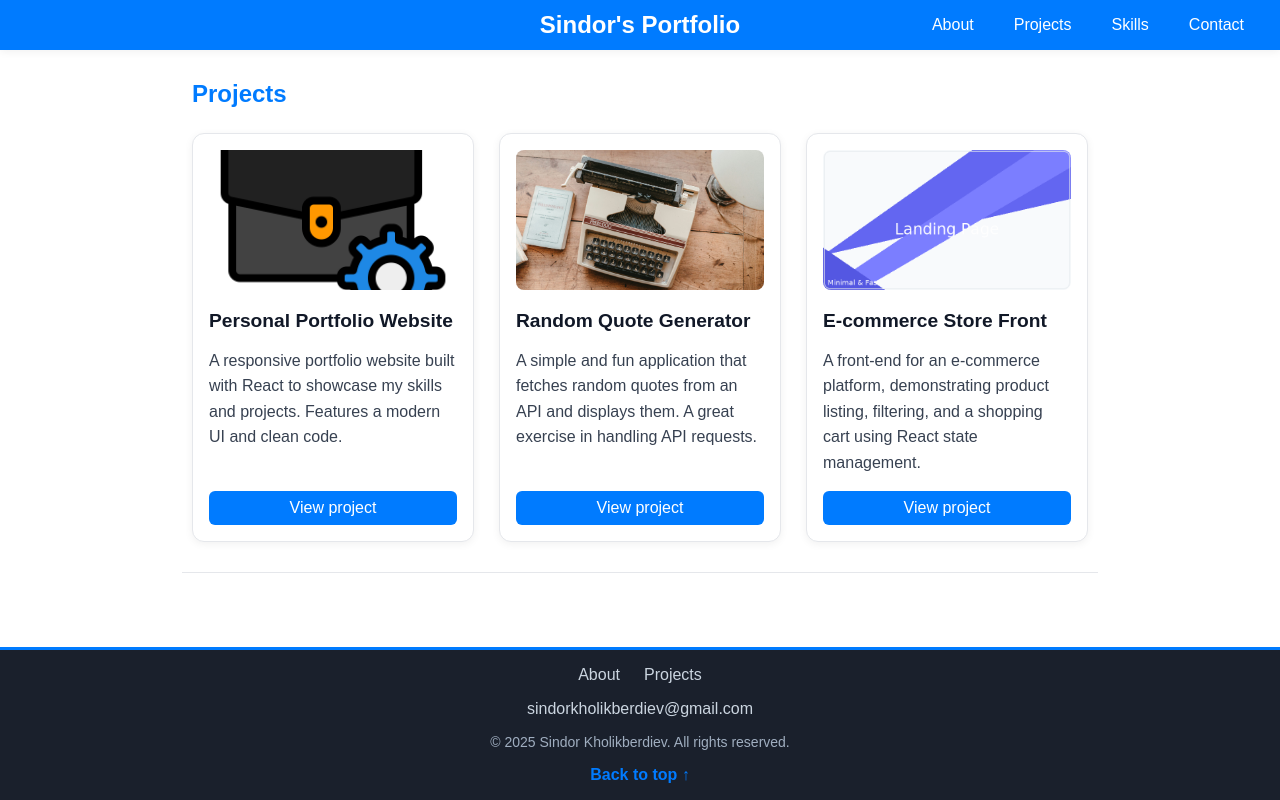
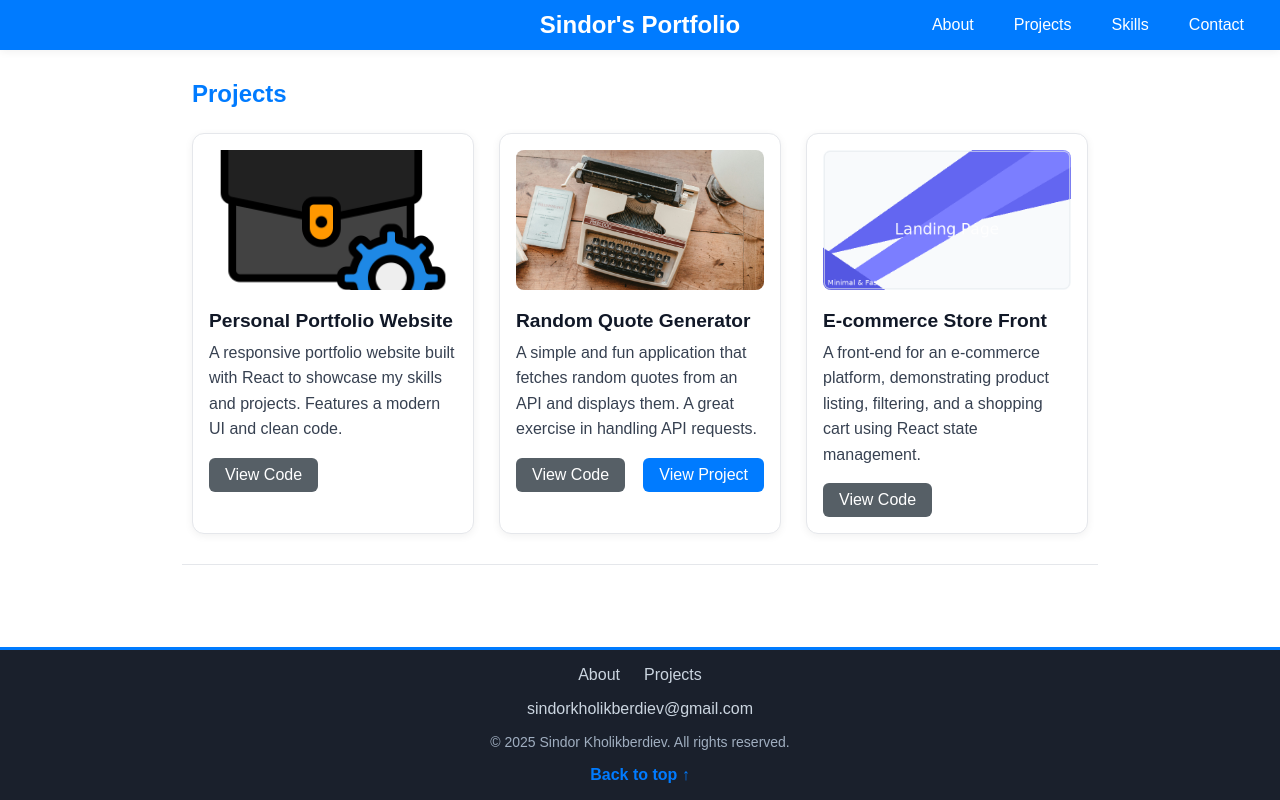
Before and after one commit to SindorKholikberdiev/Portfolio, a React (Vite) app: page /Portfolio/projects in a window 1280 px wide. Built offline with nearby package versions, Linux system fonts and the light colour scheme.

Commit message:
Style: Stack buttons in project card

```diff
--- a/src/components/ProjectsSection/ProjectCard.jsx
+++ b/src/components/ProjectsSection/ProjectCard.jsx
@@ -1,16 +1,51 @@
+// Fayl: src/components/ProjectsSection/ProjectCard.jsx
 import React from "react";
 import styles from "./ProjectCard.module.css";
 
-const ProjectCard = ({ title, description, imageUrl }) => {
+// 'githubLink'ni ham prop sifatida qabul qilamiz
+const ProjectCard = ({
+  title,
+  description,
+  imageUrl,
+  projectLink,
+  githubLink,
+}) => {
   return (
     <article className={styles.card}>
-      <img src={imageUrl} alt={title} />
-      <h3>{title}</h3>
-      <p>{description}</p>
-      <a href="#" className="btn">
-        View project
-      </a>
+      <img src={imageUrl} alt={title} className={styles.cardImage} />
+      <div className={styles.cardContent}>
+        <h3>{title}</h3>
+        <p>{description}</p>
+
+        {/* Tugmalarni alohida div'ga o'raymiz */}
+        <div className={styles.buttonGroup}>
+          {/* Faqat githubLink mavjud bo'lganda "View Code" tugmasini ko'rsatamiz */}
+          {githubLink && githubLink !== "#" && (
+            <a
+              href={githubLink}
+              className="btn btn-secondary" // Boshqa stil uchun qo'shimcha class
+              target="_blank"
+              rel="noopener noreferrer"
+            >
+              View Code
+            </a>
+          )}
+
+          {/* Faqat projectLink '#' bo'lmaganda "View Project" tugmasini ko'rsatamiz */}
+          {projectLink && projectLink !== "#" && (
+            <a
+              href={projectLink}
+              className="btn"
+              target="_blank"
+              rel="noopener noreferrer"
+            >
+              View Project
+            </a>
+          )}
+        </div>
+      </div>
     </article>
   );
 };
+
 export default ProjectCard;
--- a/src/components/ProjectsSection/ProjectCard.module.css
+++ b/src/components/ProjectsSection/ProjectCard.module.css
@@ -37,8 +37,23 @@
 
 /* Kartochka ichidagi matn */
 .card p {
-  flex-grow: 1; /* Matn qismi barcha bo'sh joyni egallaydi */
+  /* flex-grow: 1; Matn qismi barcha bo'sh joyni egallaydi */
   margin: 8px 0 16px;
   color: var(--muted);
   line-height: 1.6;
 }
+
+/* ProjectCard.module.css */
+
+.buttonGroup {
+  /* 1. Konteynerni flex qilamiz */
+  display: flex;
+  justify-content: space-between;
+
+  /* 3. Ular orasida masofa qoldiramiz */
+  gap: 15px;
+  /* 4. Tugmalarni chapga tekislaymiz (ixtiyoriy) */
+
+  /* Bu esa butun guruhni kartaning pastiga yopishtirib turadi */
+  margin-top: auto;
+}
--- a/src/data/projectsData.js
+++ b/src/data/projectsData.js
@@ -14,7 +14,7 @@ export const projectsData = [
       "A responsive portfolio website built with React to showcase my skills and projects. Features a modern UI and clean code.",
     imageUrl: portfolioImage,
     projectLink: "#", // Add the real link to the project here
-    githubLink: "https://github.com/your-repo/portfolio", // Add the real GitHub link
+    githubLink: "https://github.com/SindorKholikberdiev/Portfolio", // Add the real GitHub link
   },
   {
     id: 2,
@@ -22,8 +22,10 @@ export const projectsData = [
     description:
       "A simple and fun application that fetches random quotes from an API and displays them. A great exercise in handling API requests.",
     imageUrl: quteGeneratorImage,
-    projectLink: "#",
-    githubLink: "https://github.com/your-repo/quote-generator",
+    projectLink:
+      "https://sindorkholikberdiev.github.io/Project-Simple-quote-generator/",
+    githubLink:
+      "https://github.com/SindorKholikberdiev/Project-Simple-quote-generator",
   },
   {
     id: 3,
@@ -32,7 +34,7 @@ export const projectsData = [
       "A front-end for an e-commerce platform, demonstrating product listing, filtering, and a shopping cart using React state management.",
     imageUrl: eCommerceImage,
     projectLink: "#",
-    githubLink: "https://github.com/your-repo/ecommerce",
+    githubLink: "#1",
   },
 
   // You can add more projects here.
--- a/src/index.css
+++ b/src/index.css
@@ -72,6 +72,14 @@ section h2 {
   background: var(--brand-600); /* Hover va fokusda rangi o'zgaradi */
 }
 
+.btn-secondary {
+  background: #565f66; /* Masalan, kulrang */
+}
+
+.btn-secondary:hover {
+  background: #333a3e; /* Hover bo'lganda biroz to'qroq */
+}
+
 /* ====== 7) Responsive ====== */
 @media (max-width: 768px) {
   .card {
```
